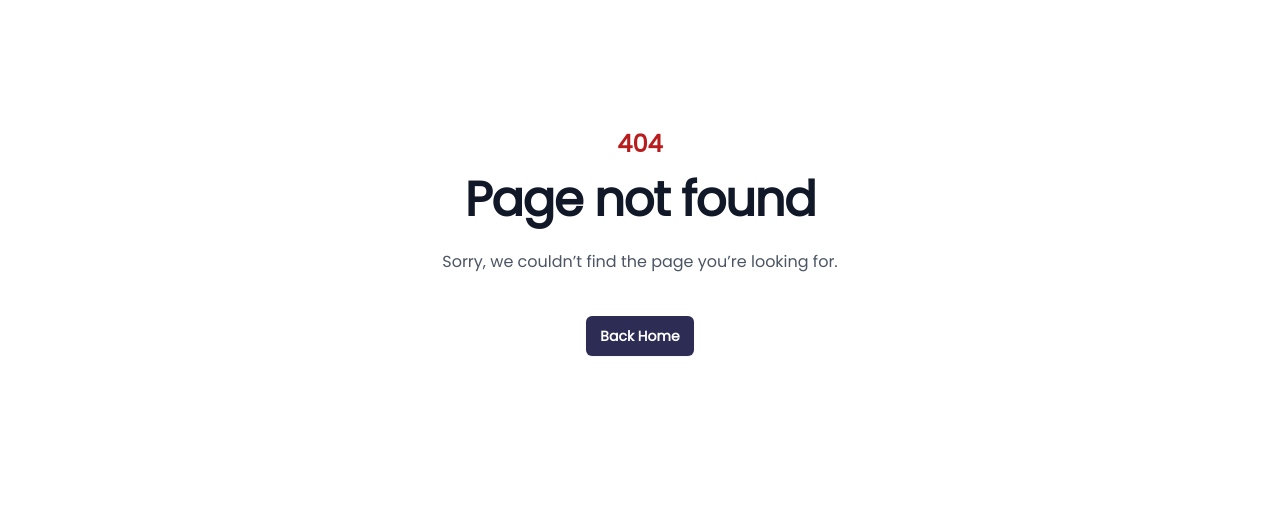
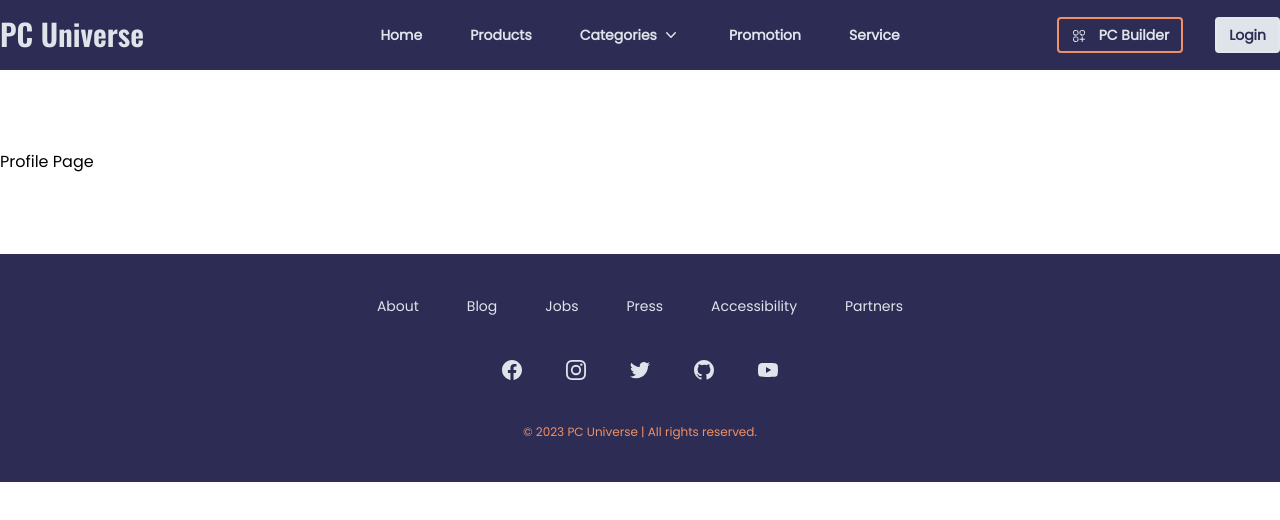
Before and after one commit to md-abdul-ahammed/pc-universe-fe, a Next.js app: page /profile in a window 1280 px wide. Before the commit this address had no page. Shown: the top 520 px of the page. Built offline with nearby package versions, Linux system fonts and the light colour scheme.

Commit message:
next auth implementatio is done

```diff
--- /dev/null
+++ b/src/middleware.ts
@@ -0,0 +1,3 @@
+export { default } from "next-auth/middleware";
+
+export const config = { matcher: ["/pc-builder"] };
--- a/src/pages/_app.tsx
+++ b/src/pages/_app.tsx
@@ -1,5 +1,6 @@
 import "@/styles/globals.css";
 import { NextPage } from "next";
+import { SessionProvider } from "next-auth/react";
 import type { AppProps } from "next/app";
 import { Poppins } from "next/font/google";
 import { ReactElement, ReactNode } from "react";
@@ -16,9 +17,15 @@ const poppins = Poppins({ style: "normal", weight: "400", subsets: ["latin"] });
 
 export default function App({ Component, pageProps }: AppPropsWithLayout) {
   const getLayout = Component.getLayout || ((page) => page);
-  return getLayout(
-    <main className={`${poppins.className}`}>
-      <Component {...pageProps} />
-    </main>
+  return (
+    <>
+      <SessionProvider session={pageProps.session}>
+        {getLayout(
+          <main className={`${poppins.className}`}>
+            <Component {...pageProps} />
+          </main>
+        )}
+      </SessionProvider>
+    </>
   );
 }
--- /dev/null
+++ b/src/pages/api/auth/[...nextauth].ts
@@ -0,0 +1,19 @@
+import NextAuth from "next-auth";
+import GoogleProvider from "next-auth/providers/google";
+
+export const authOptions = {
+  // Configure one or more authentication providers
+  providers: [
+    GoogleProvider({
+      clientId: process.env.GOOGLE_ID as string,
+      clientSecret: process.env.GOOGLE_SECRET as string,
+    }),
+    // ...add more providers here
+  ],
+
+  pages: {
+    signIn: "/login",
+  },
+};
+
+export default NextAuth(authOptions);
--- a/src/pages/api/hello.ts
+++ /dev/null
@@ -1,13 +0,0 @@
-// Next.js API route support: https://nextjs.org/docs/api-routes/introduction
-import type { NextApiRequest, NextApiResponse } from 'next'
-
-type Data = {
-  name: string
-}
-
-export default function handler(
-  req: NextApiRequest,
-  res: NextApiResponse<Data>
-) {
-  res.status(200).json({ name: 'John Doe' })
-}
--- /dev/null
+++ b/src/pages/profile.tsx
@@ -0,0 +1,13 @@
+import { ReactElement } from "react";
+import { NextPageWithLayout } from "./_app";
+import DefaultLayout from "@/layouts/default";
+
+const ProfilePage: NextPageWithLayout = () => {
+  return <main className="my-20">Profile Page</main>;
+};
+
+ProfilePage.getLayout = function getLayout(page: ReactElement) {
+  return <DefaultLayout>{page}</DefaultLayout>;
+};
+
+export default ProfilePage;
```
Also changed, not shown: 1 other file (tests, documents, lock files or other folders).
